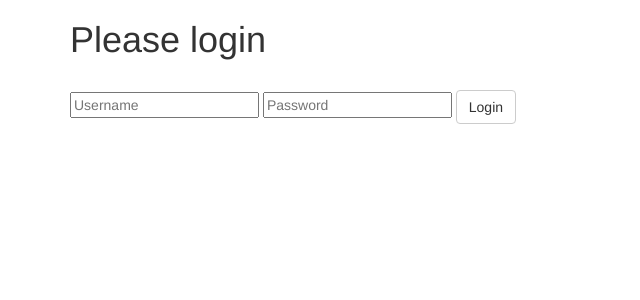
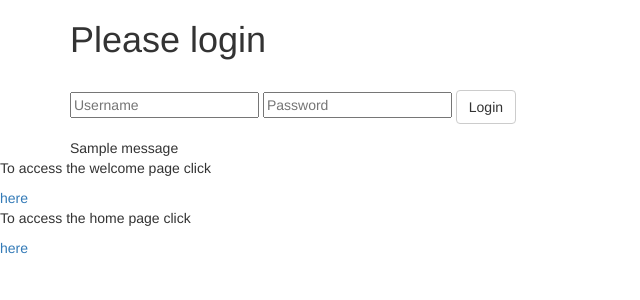
Before and after one commit to Agalexa/flask-blog, a Flask app: page /login in a window 1280 px wide. Shown: the top 300 px of the page, without its empty margins (0-640 px from the left). Run offline with Flask 2, Linux system fonts and the light colour scheme; one stand-in notice (Sample message) is shown; some libraries are stand-ins or nearby versions.

Commit message:
Add files via upload

```diff
--- a/flask-blog/app/app/main.py
+++ b/flask-blog/app/app/main.py
@@ -1,46 +1,36 @@
 from flask import Flask, render_template, request, redirect, Response, url_for, session, flash
 import os
+from functools import wraps
 
 app = Flask(__name__)
 
 app.secret_key = 'secret key'
 
-@app.route('/')
-def blank():
-    return render_template('index.html')
+def login_required(f):
+    @wraps(f)
+    def wrap(*args, **kwargs):
+        if 'logged_in' in session:
+            return f(*args, **kwargs)
+        else:
+            flash('You need to login first.')
+            return redirect(url_for('login'))
+    return wrap
 
-@app.route("/home")
+@app.route('/home')
 def home():
-    return render_template("home.html")
+    return render_template('home.html')
 
-@app.route("/about")
-def about():
-    return render_template("about.html")
-
-@app.route('/random')
-def random():
-    return render_template('random.html')
-
-@app.route('/<user>')
-def user(name):
-    return '<h1>Greatings, %s!</h1>' % user
-
-@app.route('/edit/<path>', methods = ['GET','POST'])
-def edit(path):
-    #if request.method == 'GET':
-    pathway = 'C:/Users/Drescu/Desktop/py-test/app/templates/' + path + '.html'
-    return Response(open(pathway).read(), mimetype= 'text/plain')
+@app.route('/welcome')
+def welcome():
+    return render_template('welcome.html')
 
 @app.route('/all')
+@login_required
 def all():
-    #direc = 'C:/Users/Drescu/Desktop/py-test/app' + '/templates/'
-    #direc = os.path.join(os.path.dirname(__file__)) + '/templates/'
-    docu = os.listdir('C:/Users/Drescu/Desktop/py-test/app/templates/') #method used to get the list of all files in directory specified
+    docu = os.listdir('C:/Users/Drescu/Desktop/app/templates/') #method used to get the list of all files in directory specified
     this_list = []
     for d in docu:
         this_list.append(d.rsplit('.',1)[0]) # uses method .rsplit to strip the .html from end of strings, appends to list for all page
-        #this_list.append(d.rsplit('.html',1)[0]) #uses .append method
-    #print (" this is direc: " + direc)
     return render_template('all.html', var_pages = this_list) #then a for loop is used with list var_pages to iterate over each item in list and print it as hypertext link
 
 @app.route('/login', methods=['GET', 'POST'])
@@ -56,10 +46,22 @@ def login():
     return render_template('login.html', error=error)
 
 @app.route('/logout')
+@login_required
 def logout():
     session.pop('logged_in', None) #will logout user by 'popping in true value with false'
     flash('You were logged out')
-    return redirect (url_for('all'))
+    return redirect (url_for('welcome'))
+
+@app.route('/')
+def blank():
+    return redirect (url_for('welcome'))
+
+@app.route('/edit/<path>', methods = ['GET','POST'])
+@login_required
+def edit(path):
+    #if request.method == 'GET':
+    pathway = 'C:/Users/Drescu/Desktop/app/templates/' + path + '.html'
+    return Response(open(pathway).read(), mimetype= 'text/plain')
 
 if __name__ == "__main__":
     app.run(debug=True)
--- a/flask-blog/app/app/templates/all.html
+++ b/flask-blog/app/app/templates/all.html
@@ -7,3 +7,5 @@
     {{ message}}
 {% endfor %}
 {% endblock content %}
+
+<p>To logout, click </p><a href='/logout'>here</a>
--- a/flask-blog/app/app/templates/login.html
+++ b/flask-blog/app/app/templates/login.html
@@ -18,6 +18,10 @@
       {% if error %}
         <p class="error"><strong>Error:</strong> {{ error }}
       {% endif %}
+      {% for message in get_flashed_messages() %}
+    {{ message}}{% endfor %}
     </div>
+    <p>To access the welcome page click </p> <a href="/welcome">here</a>
+    <p>To access the home page click </p> <a href="/home">here</a>
   </body>
 </html>
```
Also changed, not shown: flask-blog/app/app/templates/home.html (+3 -5 lines), flask-blog/app/app/templates/welcome.html (added, +10 -0 lines).
